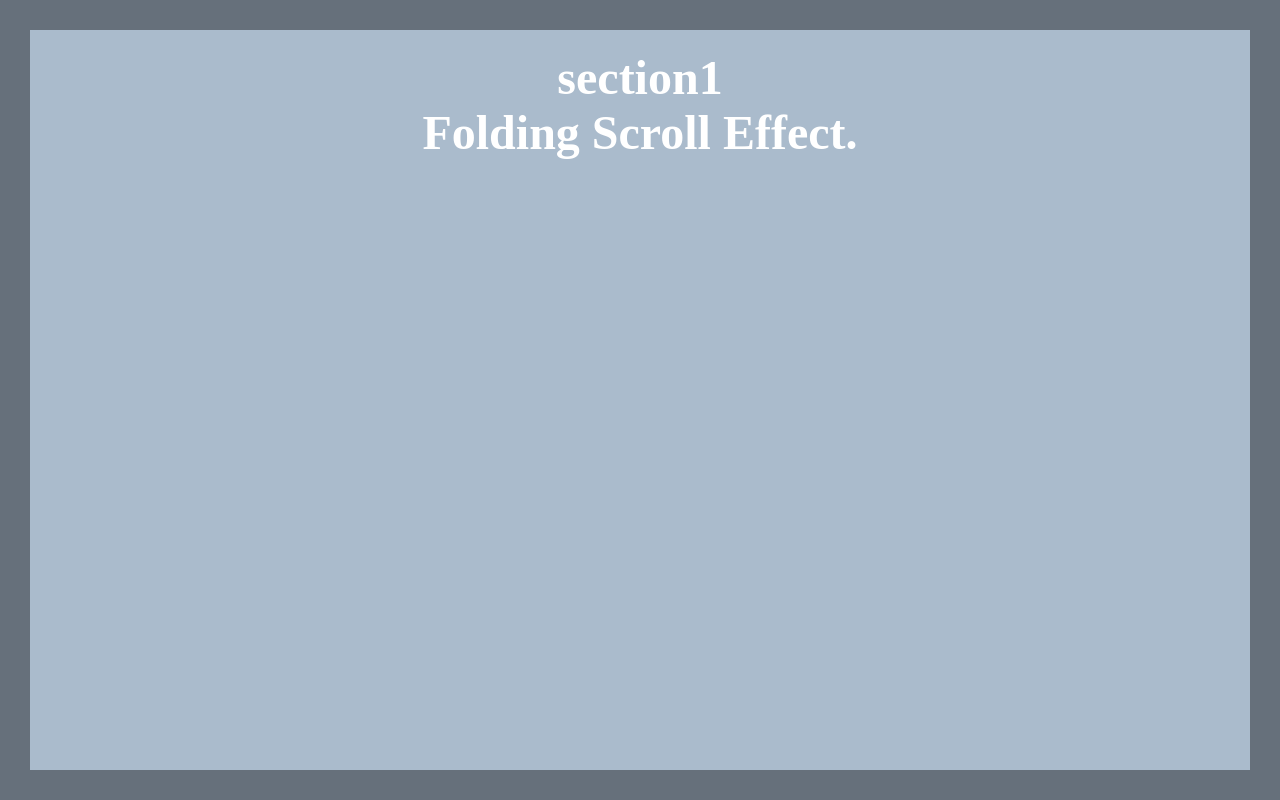
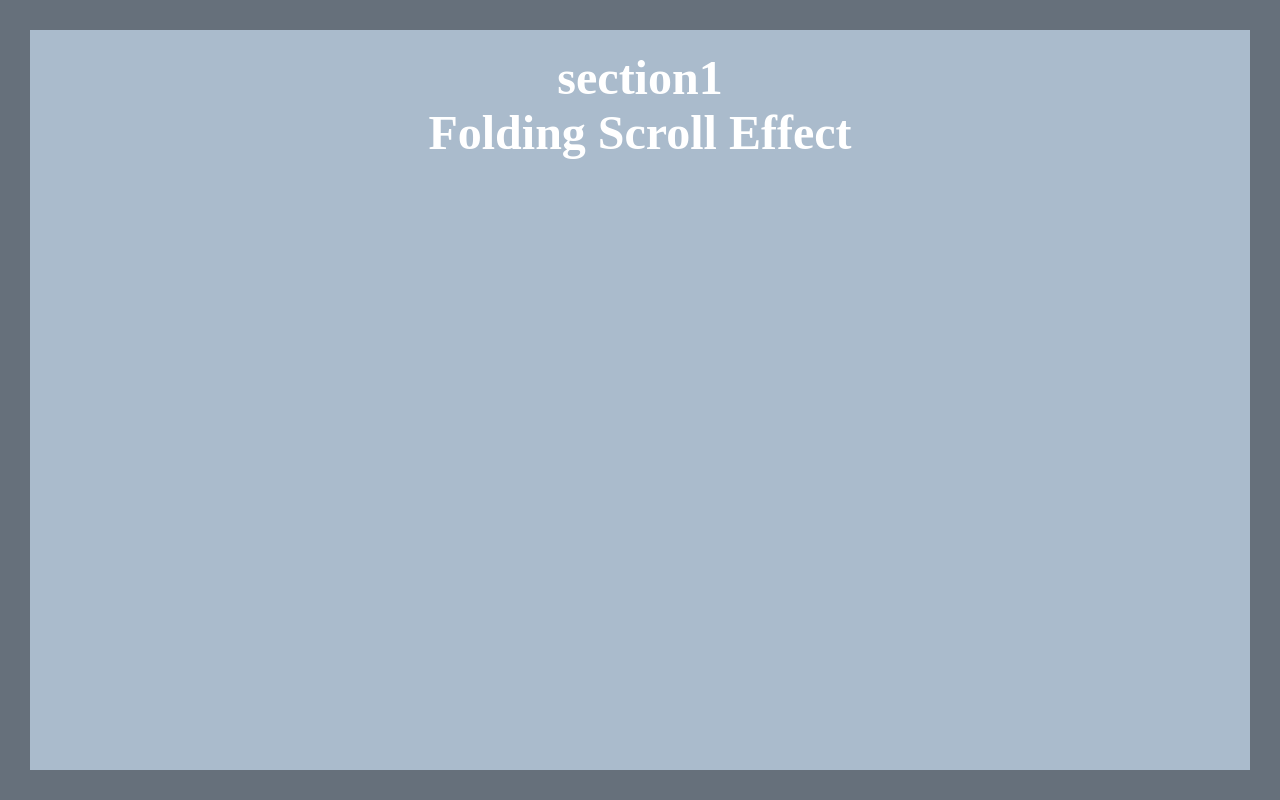
Before and after one commit to csslick/folding-scroll, a plain HTML site: page index.html in a window 1280 px wide. Shown: the top 800 px of the page. Drawn offline with nearby package versions, Linux system fonts and the light colour scheme.

Commit message:
Update index.html

```diff
--- a/index.html
+++ b/index.html
@@ -20,7 +20,6 @@
       opacity: 1;
       padding: 20px;
       border: 30px solid rgba(0,0,0,0.4);
-	-webkit-transform: translateZ(0);
     }
     #s1{
       background: #abc;
@@ -42,7 +41,7 @@
 <body>
   <section id="s1">
     <h1>section1</h1>
-    <h2>Folding Scroll Effect.</h2>
+    <h2>Folding Scroll Effect</h2>
   </section>
   <section id="s2">
     <h1>section2</h1>
```
